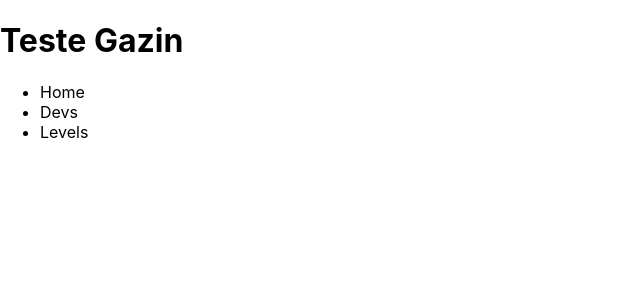
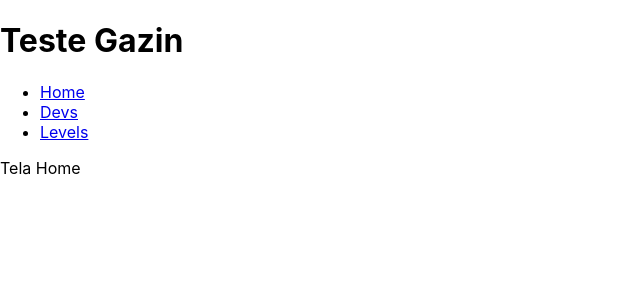
Before and after one commit to alnsousa1/api-rest-laravel-react, a React (Create React App) app in the folder frontend/: page / in a window 1280 px wide. Shown: the top 300 px of the page, without its empty margins (0-640 px from the left). Built offline with nearby package versions, Linux system fonts and the light colour scheme.

Commit message:
associando rotas a components

```diff
--- a/frontend/package.json
+++ b/frontend/package.json
@@ -8,6 +8,8 @@
     "@testing-library/user-event": "^13.5.0",
     "react": "^18.3.1",
     "react-dom": "^18.3.1",
+    "react-router": "^6.23.1",
+    "react-router-dom": "^6.23.1",
     "react-scripts": "5.0.1",
     "web-vitals": "^2.1.4"
   },
--- a/frontend/src/App.js
+++ b/frontend/src/App.js
@@ -1,17 +1,25 @@
 import Home from './components/Home'
 import Devs from './components/Devs'
 import Levels from './components/Levels'
-import {BrowserRouter, Routes, Link, Route} from 'react-router-rom'
+import {BrowserRouter, Routes, Link, Route} from 'react-router-dom';
 
 function App() {
   return (
     <div className="App">
       <h1>Teste Gazin</h1>
+      <BrowserRouter>
       <ul>
-        <li>Home</li>
-        <li>Devs</li>
-        <li>Levels</li>
+        <li> <Link to="/">Home </Link></li>
+        <li> <Link to="/devs">Devs</Link></li>
+        <li> <Link to="/levels">Levels</Link></li>
       </ul>
+
+      <Routes>
+        <Route path='/' index element={<Home/>}></Route>
+        <Route path='/devs' element={<Devs/>}></Route>
+        <Route path='/levels' element={<Levels/>}></Route>
+      </Routes>
+      </BrowserRouter>
     </div>
   );
 }
```
Also changed, not shown: 1 other file (tests, documents, lock files or other folders).
